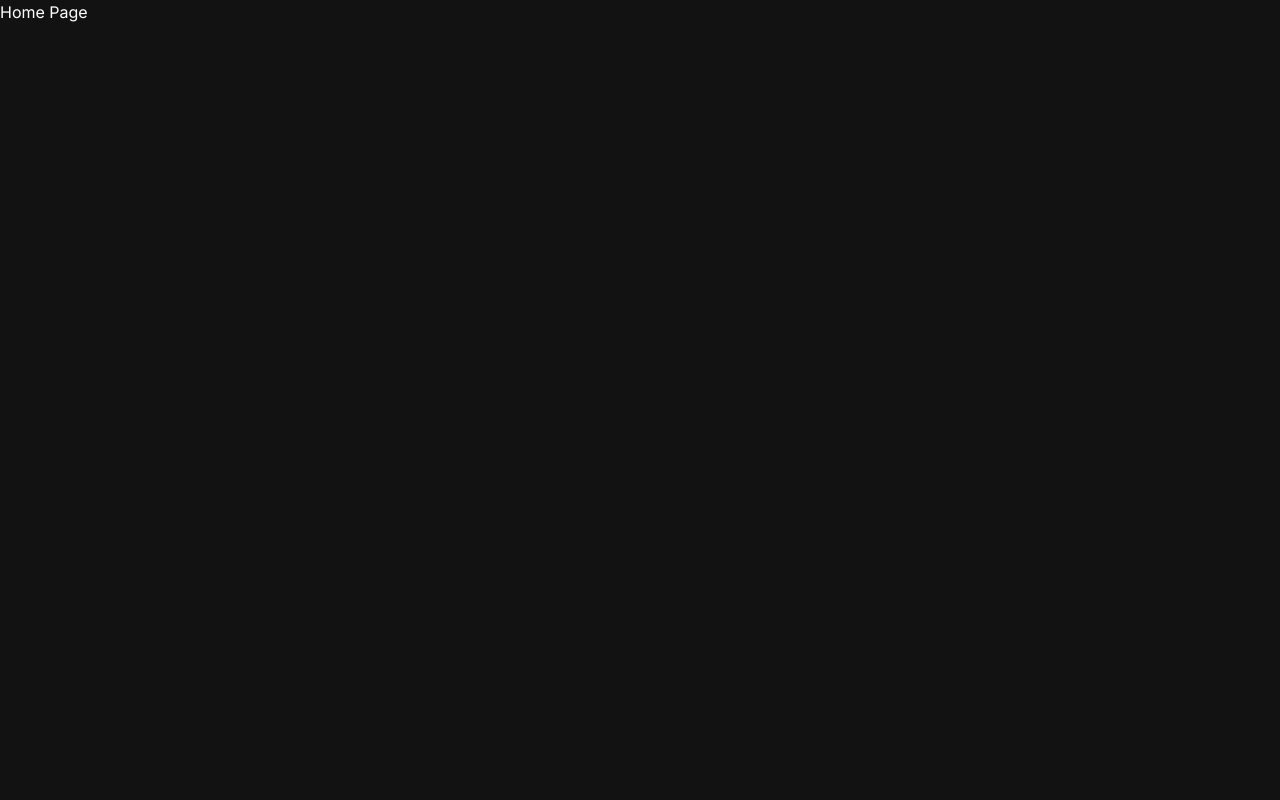
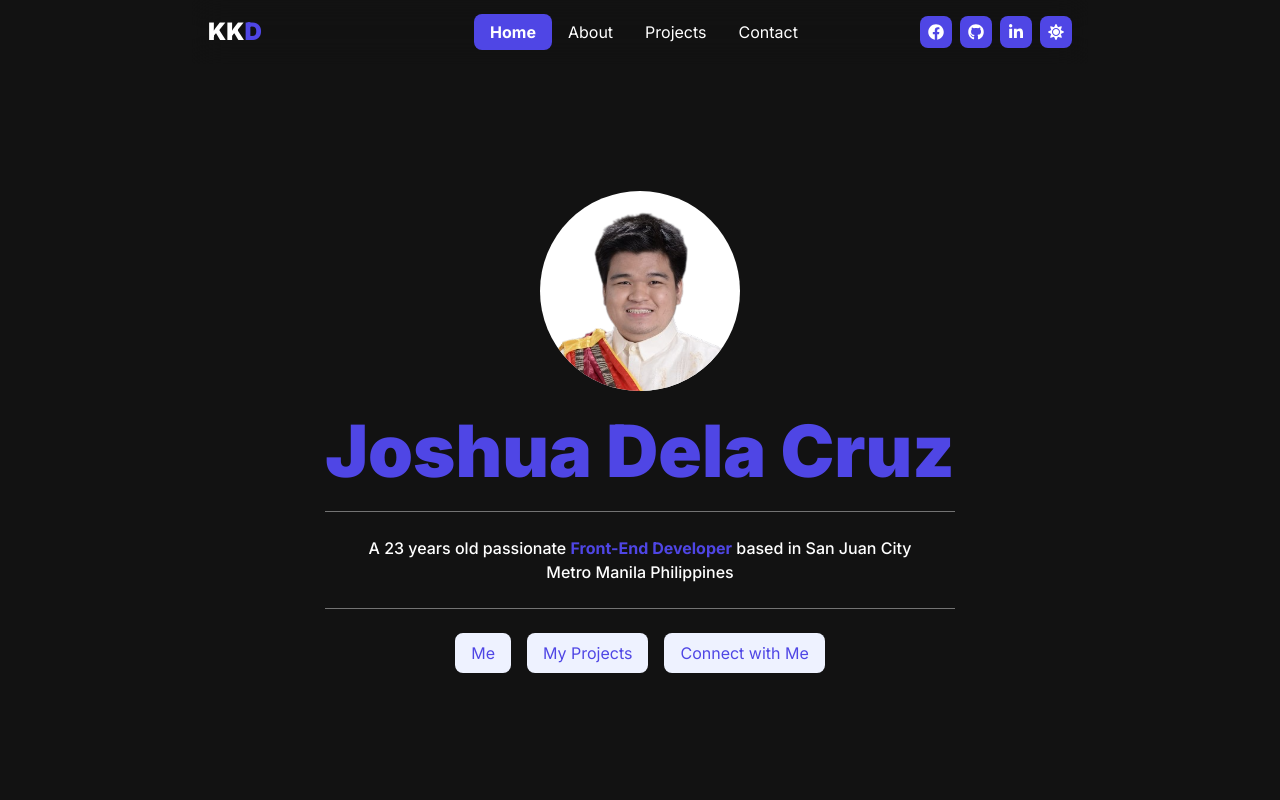
Before and after one commit to kamotekiddev/portfolio-tw, a Next.js app: page / in a window 1280 px wide. Shown: the top 800 px of the page. Built offline with nearby package versions, Linux system fonts and the light colour scheme.

Commit message:
remove the /home directory

```diff
--- a/app/(pages)/home/components/HeroSection.tsx
+++ b/app/(pages)/components/HeroSection.tsx
@@ -2,7 +2,10 @@
 
 import { motion } from "framer-motion";
 import { differenceInYears } from "date-fns";
+
+import heroImage from "@/assets/heroimage.png";
 import ButtonLink from "@/components/ButtonLink";
+import Image from "next/image";
 
 const HeroSection = () => {
    const birthday = new Date("2000-07-02");
@@ -15,7 +18,14 @@ const HeroSection = () => {
          transition={{ delay: 0.3, type: "spring", duration: 1 }}
          className="grid h-full place-items-center"
       >
-         <div className="text-center">
+         <div className="space-y-6 text-center">
+            <div className="mx-auto h-[200px] w-[200px] overflow-hidden rounded-full bg-white">
+               <Image
+                  src={heroImage}
+                  alt="hero image"
+                  className="origin-top scale-[1.2]"
+               />
+            </div>
             <h1 className="text-4xl font-black text-indigo-600 sm:text-5xl md:text-6xl lg:text-7xl">
                Joshua Dela Cruz
             </h1>
--- a/app/page.tsx
+++ /dev/null
@@ -1,3 +0,0 @@
-export default function Home() {
-   return <div>Home Page</div>;
-}
--- a/next.config.js
+++ b/next.config.js
@@ -1,14 +1,4 @@
 /** @type {import('next').NextConfig} */
-const nextConfig = {
-   async redirects() {
-      return [
-         {
-            source: "/",
-            destination: "/home",
-            permanent: false,
-         },
-      ];
-   },
-};
+const nextConfig = {};
 
 module.exports = nextConfig;
--- a/tailwind.config.js
+++ b/tailwind.config.js
@@ -7,7 +7,18 @@ module.exports = {
    ],
    darkMode: "class",
    theme: {
-      extend: {},
+      extend: {
+         colors: {
+            "black-primary": "#161513",
+            "black-secondary": "#1C1C22",
+            "white-primary": "#F0F2F5",
+            "white-secondary": "#FFFFFF",
+         },
+         backgroundImage: {
+            "custom-gradient":
+               "linear-gradient(90deg, rgba(177,108,234,1) 25%, rgba(255,94,105,1) 50%, rgba(255,138,86,1) 75%, rgba(255,168,75,1) 100%, rgba(9,9,121,1) 100%)",
+         },
+      },
    },
    plugins: [],
 };
```
Also changed, not shown: app/(pages)/components/AboutSection.tsx (renamed from app/(pages)/home/components/AboutSection.tsx), app/(pages)/components/ContactSection.tsx (renamed from app/(pages)/home/components/ContactSection.tsx), app/(pages)/components/ProjectsSection.tsx (renamed from app/(pages)/home/components/ProjectsSection.tsx), app/(pages)/components/SectionHeader.tsx (renamed from app/(pages)/home/components/SectionHeader.tsx), app/(pages)/layout.tsx (renamed from app/(pages)/home/layout.tsx), app/(pages)/page.tsx (renamed from app/(pages)/home/page.tsx), app/assets/heroimage.png (added).
